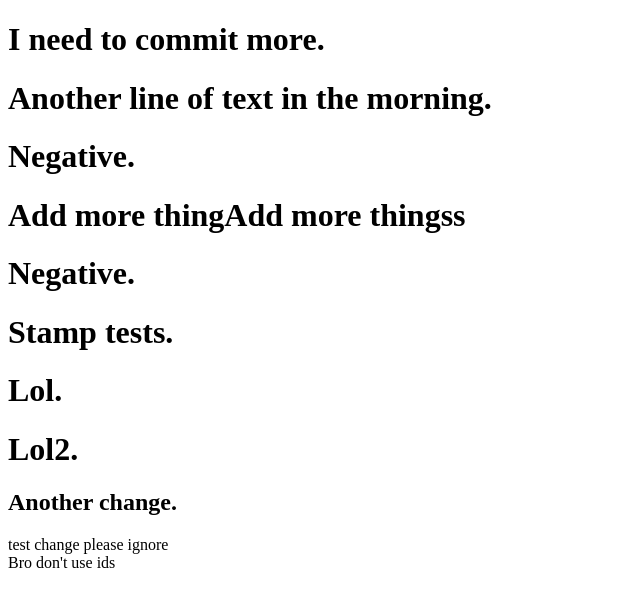
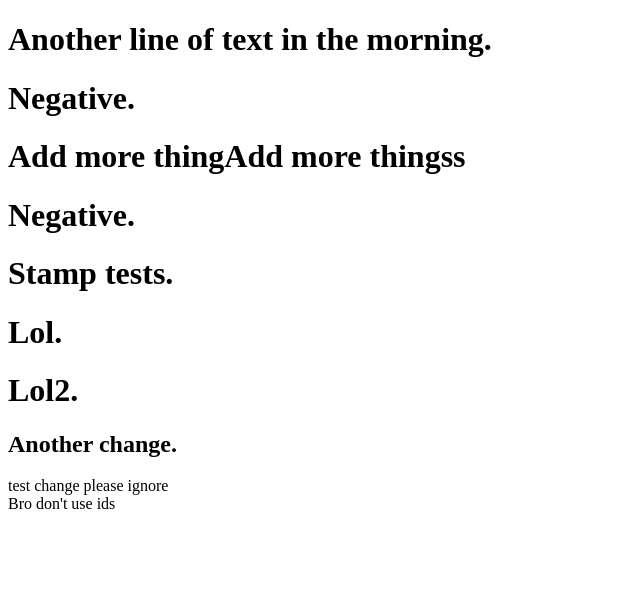
Before and after one commit to jeffreythewang/superprod, a plain HTML site: page index.html in a window 1280 px wide. Shown: the whole page, without its empty margins (0-640 px from the left). Drawn offline with Linux system fonts and the light colour scheme.

Commit message:
im feeling good

```diff
--- a/index.html
+++ b/index.html
@@ -1,7 +1,6 @@
 <!DOCTYPE html>
 <head></head>
 <body>
-    <h1>I need to commit more.</h1>
     <h1>Another line of text in the morning.</h1>
     <h1>Negative.</h1>
     <h1>Add more thingAdd more thingss</h1>
```
